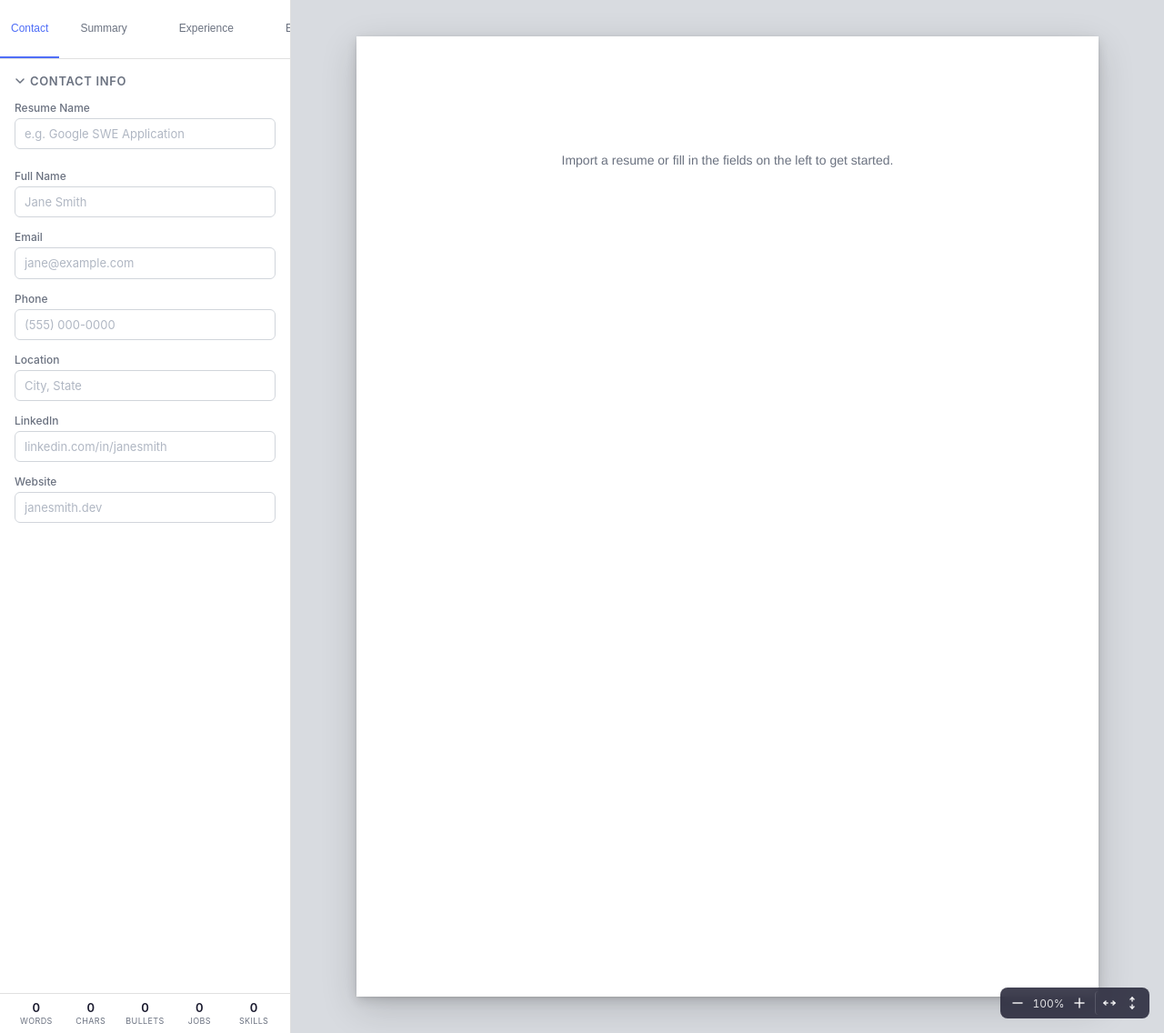
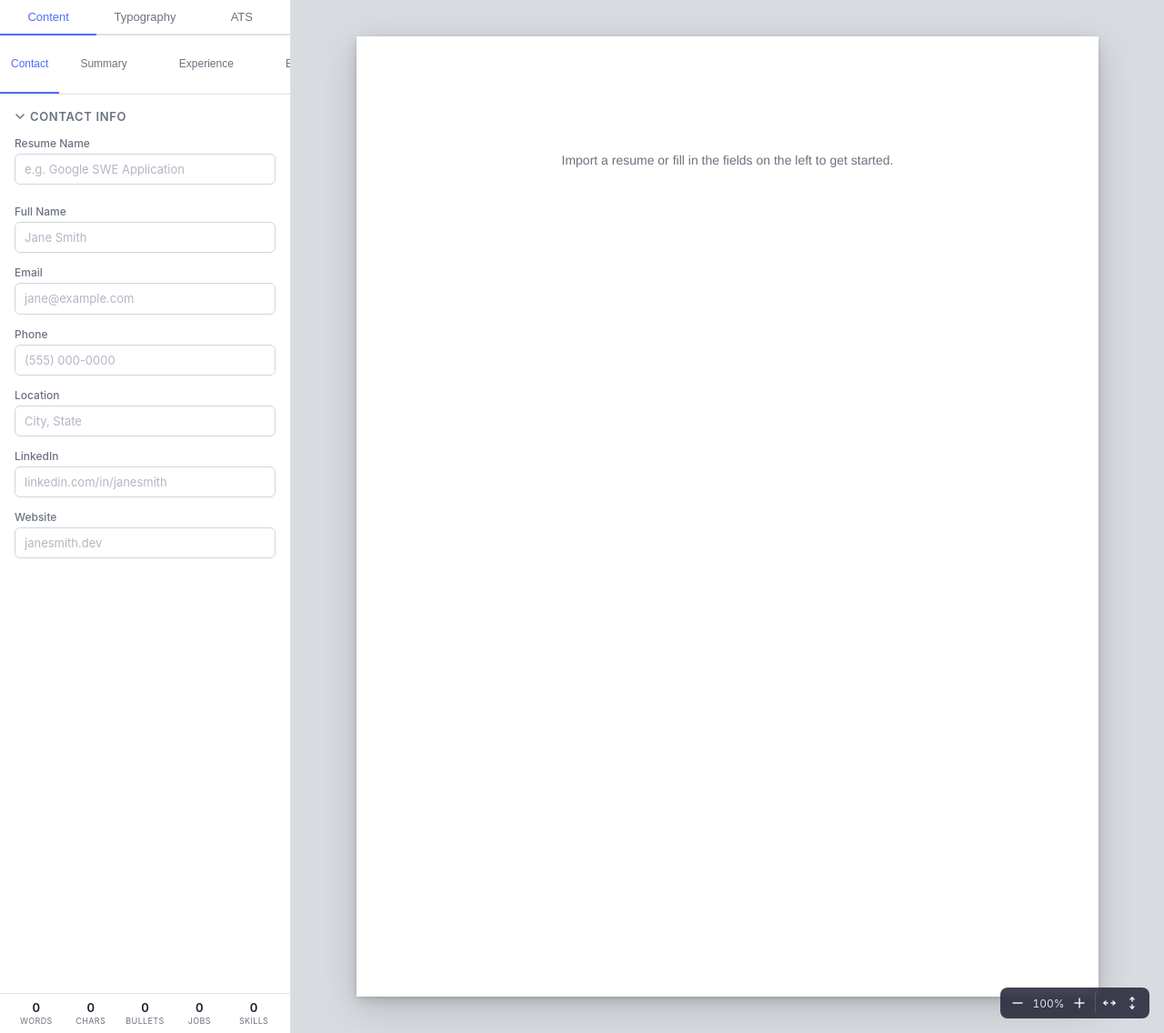
Before and after one commit to dsneed123/resume-optimizer, a Flask app: page / in a window 1280 px wide. Shown: the part 48-1184 px from the top of the page at 91% size. Run offline with Flask 3, Linux system fonts and the light colour scheme.

Commit message:
Add sidebar tabs — Content, Typography, ATS (#91)
Co-authored-by: dsneed123 <davissneed@Daviss-Mac-mini.local>

```diff
--- a/app/static/css/style.css
+++ b/app/static/css/style.css
@@ -376,6 +376,61 @@ body {
     transition: transform 0.25s ease;
     z-index: 100;
     position: relative;
+}
+
+/* Top-level sidebar tabs */
+.sidebar-tab-bar {
+    display: flex;
+    border-bottom: 2px solid var(--border);
+    flex-shrink: 0;
+    background: var(--bg-sidebar);
+}
+
+.sidebar-tab-btn {
+    flex: 1;
+    background: none;
+    border: none;
+    border-bottom: 2px solid transparent;
+    margin-bottom: -2px;
+    padding: 11px 8px;
+    font-size: 13px;
+    font-weight: 500;
+    color: var(--text-muted);
+    cursor: pointer;
+    transition: color 0.15s, border-color 0.15s;
+    white-space: nowrap;
+}
+
+.sidebar-tab-btn:hover {
+    color: var(--text);
+}
+
+.sidebar-tab-btn.active {
+    color: var(--accent);
+    border-bottom-color: var(--accent);
+}
+
+/* Tab panes */
+.sidebar-tab-pane {
+    display: none;
+    flex-direction: column;
+    flex: 1;
+    overflow: hidden;
+    min-height: 0;
+}
+
+.sidebar-tab-pane.active {
+    display: flex;
+}
+
+/* ATS tab pane: two sections stacked, pane scrolls */
+#tabPane-ats {
+    overflow-y: auto;
+}
+
+#tabPane-ats .sidebar-section {
+    flex: 0 0 auto;
+    overflow-y: visible;
 }
 
 /* Section tab nav */
--- a/app/templates/editor.html
+++ b/app/templates/editor.html
@@ -203,12 +203,16 @@
                         <div class="skel skel-input"></div>
                     </div>
                 </div>
+                <div class="sidebar-tab-bar" id="sidebarTabBar">
+                    <button class="sidebar-tab-btn active" data-tab="content">Content</button>
+                    <button class="sidebar-tab-btn" data-tab="typography">Typography</button>
+                    <button class="sidebar-tab-btn" data-tab="ats">ATS</button>
+                </div>
+
+                <div class="sidebar-tab-pane active" id="tabPane-content">
                 <nav class="sidebar-nav" id="sidebarNav">
                     <button class="sidebar-nav-btn active" data-section="header">Contact</button>
                     <!-- Remaining section tabs rendered by JS based on section_order -->
-                    <button class="sidebar-nav-btn" data-section="typography">Typography</button>
-                    <button class="sidebar-nav-btn" data-section="ats">ATS Score</button>
-                    <button class="sidebar-nav-btn" data-section="job-match">Job Match</button>
                 </nav>
 
                 <div class="sidebar-section active" id="section-header">
@@ -333,8 +337,10 @@
                 </div>
 
                 <div id="customSectionsContainer"></div>
+                </div><!-- /tabPane-content -->
 
-                <div class="sidebar-section" id="section-ats">
+                <div class="sidebar-tab-pane" id="tabPane-ats">
+                <div class="sidebar-section active" id="section-ats">
                     <div class="section-header">
                         <h2 class="section-title">ATS Score</h2>
                     </div>
@@ -359,7 +365,7 @@
                     <div id="atsSuggestionsList"></div>
                 </div>
 
-                <div class="sidebar-section" id="section-job-match">
+                <div class="sidebar-section active" id="section-job-match">
                     <div class="section-header">
                         <h2 class="section-title">Job Match</h2>
                     </div>
@@ -391,7 +397,10 @@
                     </div>
                 </div>
 
-                <div class="sidebar-section" id="section-typography">
+                </div><!-- /tabPane-ats -->
+
+                <div class="sidebar-tab-pane" id="tabPane-typography">
+                <div class="sidebar-section active" id="section-typography">
                     <div class="section-header">
                         <h2 class="section-title">Typography</h2>
                     </div>
@@ -620,6 +629,8 @@
                         <input class="typo-slider" type="range" id="typoMarginRight" min="0.3" max="1.5" step="0.05" value="0.6">
                     </div>
                 </div>
+                </div><!-- /tabPane-typography -->
+
                 <div class="stats-panel" id="statsPanel">
                     <div class="stats-grid">
                         <div class="stat-item">
```
Also changed, not shown: app/static/js/app.js.
